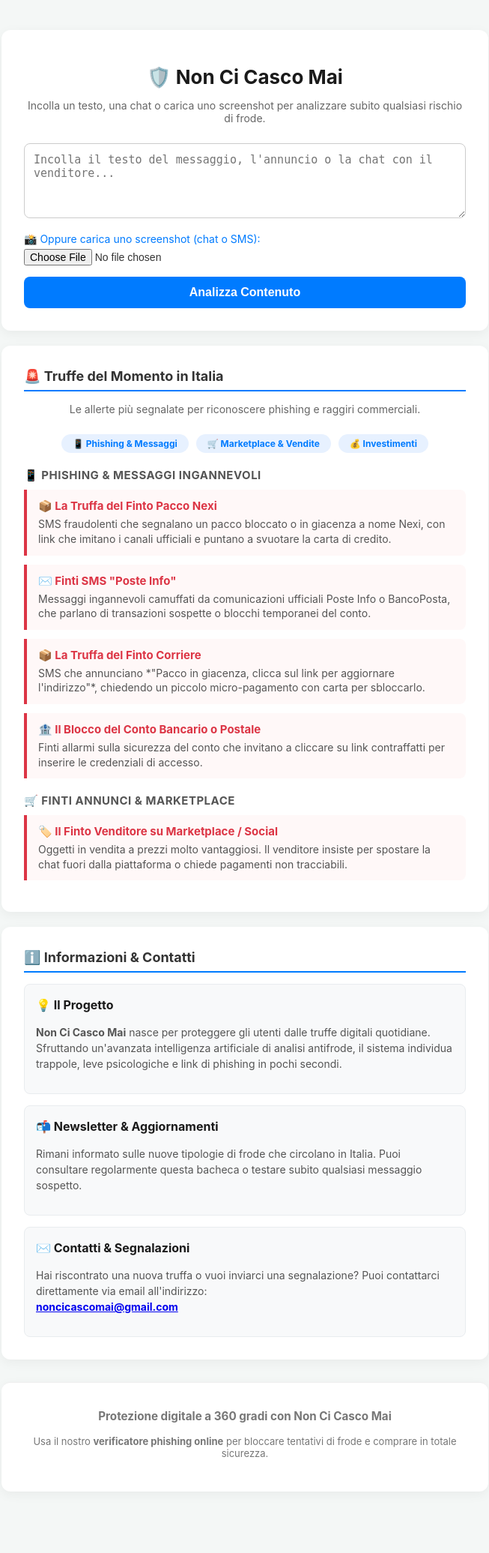
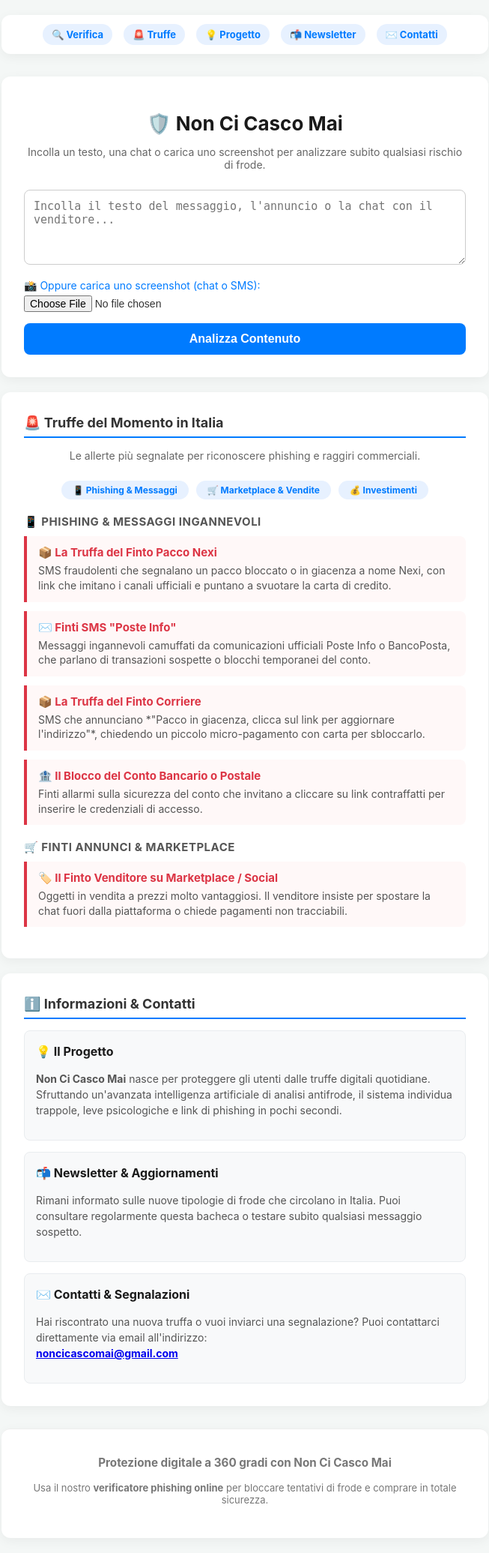
Before and after one commit to Luppolino/antiscam-bot, a FastAPI app: page / in a window 1280 px wide. Shown: the whole page at 75% size, without its empty margins (313-966 px from the left). Before the commit the page ends 1943 px from the top, so only its background shows below. Run offline with FastAPI, Linux system fonts and the light colour scheme.

Commit message:
Update index.html

```diff
--- a/templates/index.html
+++ b/templates/index.html
@@ -20,7 +20,39 @@
             flex-direction: column;
             align-items: center;
             min-height: 100vh;
+            scroll-behavior: smooth; /* Abilita lo scorrimento fluido */
         }
+
+        /* Barra di navigazione superiore */
+        .navbar {
+            max-width: 650px;
+            width: 100%;
+            background: #ffffff;
+            padding: 12px 20px;
+            border-radius: 12px;
+            box-shadow: 0 4px 15px rgba(0,0,0,0.05);
+            display: flex;
+            justify-content: center;
+            gap: 15px;
+            flex-wrap: wrap;
+            box-sizing: border-box;
+            margin-bottom: 10px;
+        }
+        .navbar a {
+            text-decoration: none;
+            color: #007bff;
+            font-size: 13px;
+            font-weight: bold;
+            padding: 6px 12px;
+            border-radius: 20px;
+            background: #e7f1ff;
+            transition: background 0.2s, color 0.2s;
+        }
+        .navbar a:hover {
+            background: #007bff;
+            color: white;
+        }
+
         .container {
             max-width: 650px;
             width: 100%;
@@ -111,8 +143,17 @@
 </head>
 <body>
 
+    <!-- BARRA DI NAVIGAZIONE RAPIDA -->
+    <div class="navbar">
+        <a href="#verifica">🔍 Verifica</a>
+        <a href="#truffe">🚨 Truffe</a>
+        <a href="#progetto">💡 Progetto</a>
+        <a href="#newsletter">📬 Newsletter</a>
+        <a href="#contatti">✉️ Contatti</a>
+    </div>
+
     <!-- STRUMENTO DI VERIFICA -->
-    <div class="container">
+    <div class="container" id="verifica">
         <h1>🛡️ Non Ci Casco Mai</h1>
         <p class="subtitle">Incolla un testo, una chat o carica uno screenshot per analizzare subito qualsiasi rischio di frode.</p>
 
@@ -129,7 +170,7 @@
     </div>
 
     <!-- BACHECA DELLE TRUFFE DEL MOMENTO -->
-    <div class="container">
+    <div class="container" id="truffe">
         <h2>🚨 Truffe del Momento in Italia</h2>
         <p class="subtitle">Le allerte più segnalate per riconoscere phishing e raggiri commerciali.</p>
 
@@ -173,17 +214,17 @@
     <div class="container">
         <h2>ℹ️ Informazioni & Contatti</h2>
 
-        <div class="info-box">
+        <div class="info-box" id="progetto">
             <h3>💡 Il Progetto</h3>
             <p><strong>Non Ci Casco Mai</strong> nasce per proteggere gli utenti dalle truffe digitali quotidiane. Sfruttando un'avanzata intelligenza artificiale di analisi antifrode, il sistema individua trappole, leve psicologiche e link di phishing in pochi secondi.</p>
         </div>
 
-        <div class="info-box">
+        <div class="info-box" id="newsletter">
             <h3>📬 Newsletter & Aggiornamenti</h3>
             <p>Rimani informato sulle nuove tipologie di frode che circolano in Italia. Puoi consultare regolarmente questa bacheca o testare subito qualsiasi messaggio sospetto.</p>
         </div>
 
-        <div class="info-box">
+        <div class="info-box" id="contatti">
             <h3>✉️ Contatti & Segnalazioni</h3>
             <p>Hai riscontrato una nuova truffa o vuoi inviarci una segnalazione? Puoi contattarci direttamente via email all'indirizzo: <br><a href="mailto:noncicascomai@gmail.com"><strong>noncicascomai@gmail.com</strong></a></p>
         </div>
```
